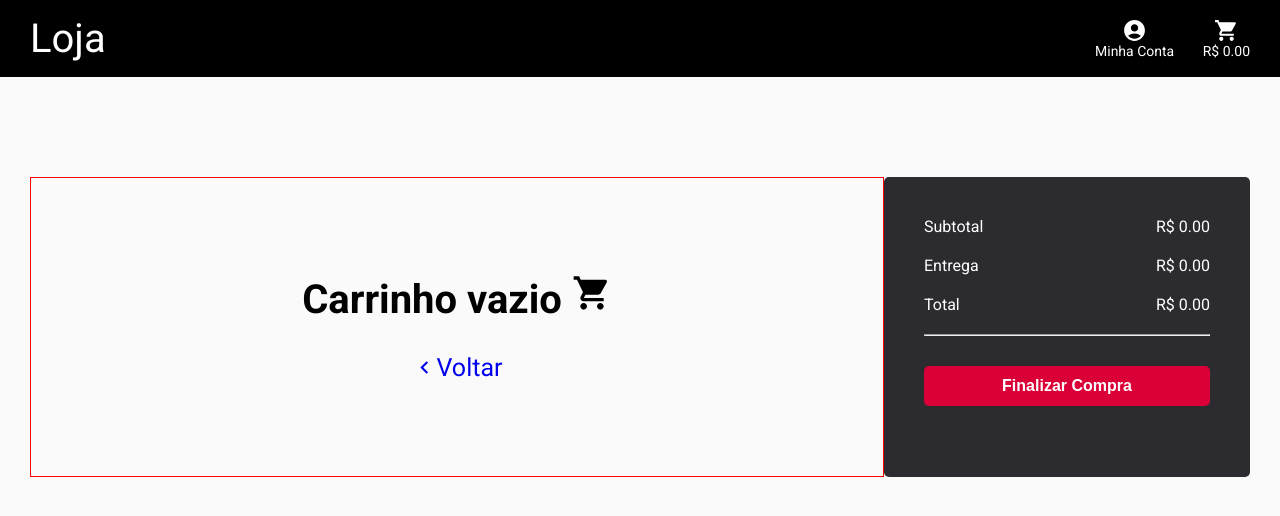
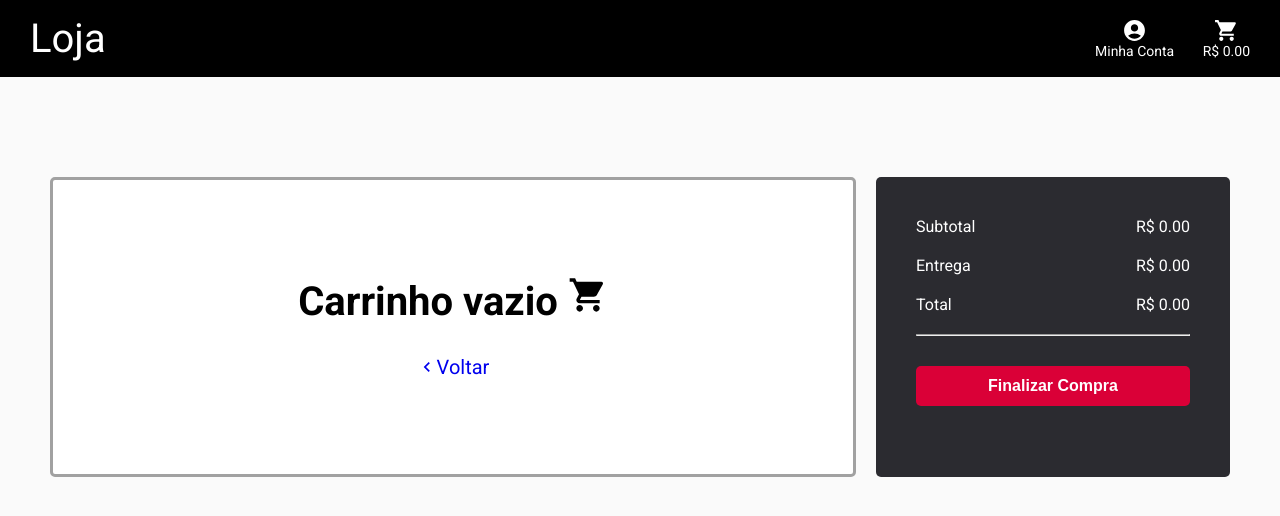
Before and after one commit to Sara01romao/loja-natal, a React (Create React App) app: page /cart in a window 1280 px wide. Shown: the top 516 px of the page. Built offline with nearby package versions, Linux system fonts and the light colour scheme.

Commit message:
Alterações no estilo dos itens do carrinho

```diff
--- a/src/components/ListCart/styled.js
+++ b/src/components/ListCart/styled.js
@@ -10,7 +10,10 @@ export const CartVazio = styled.div`
     flex-direction: column;
     justify-content: center;
     align-items: center;
-    border: 1px solid red;
+    background-color: #ffff;
+    border: 3px solid #a1a1a1;
+    border-radius: 5px;
+
 
     h1{
         font-size: 2.5rem;
@@ -20,7 +23,7 @@ export const CartVazio = styled.div`
 
         text-decoration: none;
         margin-top: 30px;
-        font-size: 25px;
+        font-size: 20px;
         display: flex;
         align-items: center;
         justify-content: center;
@@ -43,17 +46,17 @@ export const ItemCart = styled.div`
     align-items: center;
     justify-content: space-between;
     background-color: #ffff;
-    border-radius: 10px;
-    border-bottom: 5px solid red;
+    border: 3px solid #a1a1a1;
+    border-radius: 5px;
     margin-bottom: 40px;
 
 
     img{
-    border: 1px solid black;
     max-width: 200px;
     width: 100%;
     height: 200px;
     object-fit: contain;
+    background-color: #f3f3f3 ;
 
     }
 
@@ -84,12 +87,17 @@ export const ItemCart = styled.div`
         cursor: pointer;
     }
 
+    .qtdItem button:hover{
+        background-color: #B0002C;
+    }
+
     .qtdItem p{
         width: 45px;
         height: 30px;
         display: flex;
         align-items: center;
         justify-content: center;
+        background-color: #f3f3f3;
 
     }
 
@@ -107,6 +115,7 @@ export const ItemCart = styled.div`
 
     @media (max-width:768px){
         flex-direction: column;
+        padding: 30px 10px;
 
 
         img, .txtCart{
@@ -116,11 +125,14 @@ export const ItemCart = styled.div`
 
         .txtCart{
             text-align: center;
+            margin-top: 10px;
         }
 
         .qtdItem{
             margin-top: 20px;
         }
+
+
 
         .removebtn{
 
--- a/src/pages/Cart/styles.js
+++ b/src/pages/Cart/styles.js
@@ -2,21 +2,19 @@ import styled from "styled-components";
 
 
 export const SectionCart = styled.section`
-    /* border: 1px solid red; */
     max-width: 1220px;
     margin: 50px auto;
     display: flex;
-    padding-top: 50px;
+    padding: 50px 20px;
 
-    @media (max-width: 768px){
-        flex-direction: column;
-        align-items: center;
-
-    }
 
     .listCart{
         max-width: 70% ;
         width: 100%;
+        margin-right: 20px;
+
+
+
     }
 
     .total{
@@ -24,6 +22,33 @@ export const SectionCart = styled.section`
         width:100%
     }
 
+    @media (max-width: 768px){
+        flex-direction: column;
+        align-items: center;
+
+        .listCart{
+            margin-right: unset;
+        }
+
+        .total{
+        max-width: 70%;
+        width:100%
+        }
+
+    }
+
+    @media (max-width: 425px) {
+
+       .listCart{
+           max-width: 90%;
+       }
+
+       .total{
+         max-width: 90%;
+
+       }
+
+   }
 
 
 
```
